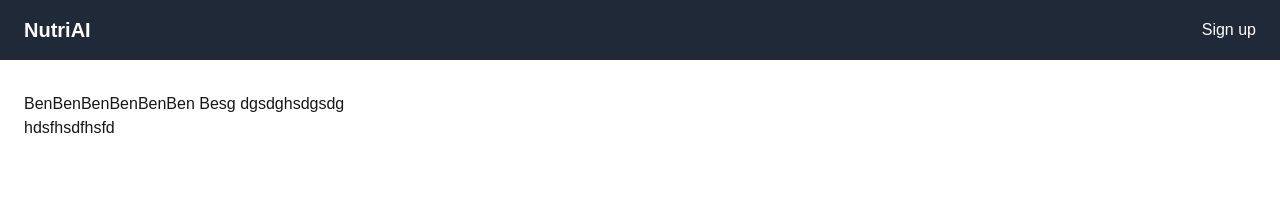
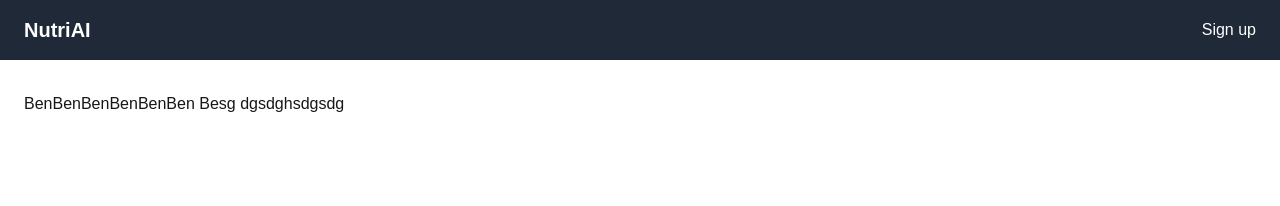
Before and after one commit to jobgator/NutriAI, a Next.js app: page /dashboard in a window 1280 px wide. Shown: the top 206 px of the page. Built offline with nearby package versions, Linux system fonts and the light colour scheme; no server answers.

Commit message:
commit with change for dashboard

```diff
--- a/src/app/dashboard/page.js
+++ b/src/app/dashboard/page.js
@@ -87,7 +87,6 @@ const LandingPage = () => {
                 {/* Your content here */}
 
                 BenBenBenBenBenBen Besg dgsdghsdgsdg
-                <div>hdsfhsdfhsfd</div>
             </main>
             {/* Footer d*/}
             <footer className="bg-gray-800 text-white py-4 px-6">
```
